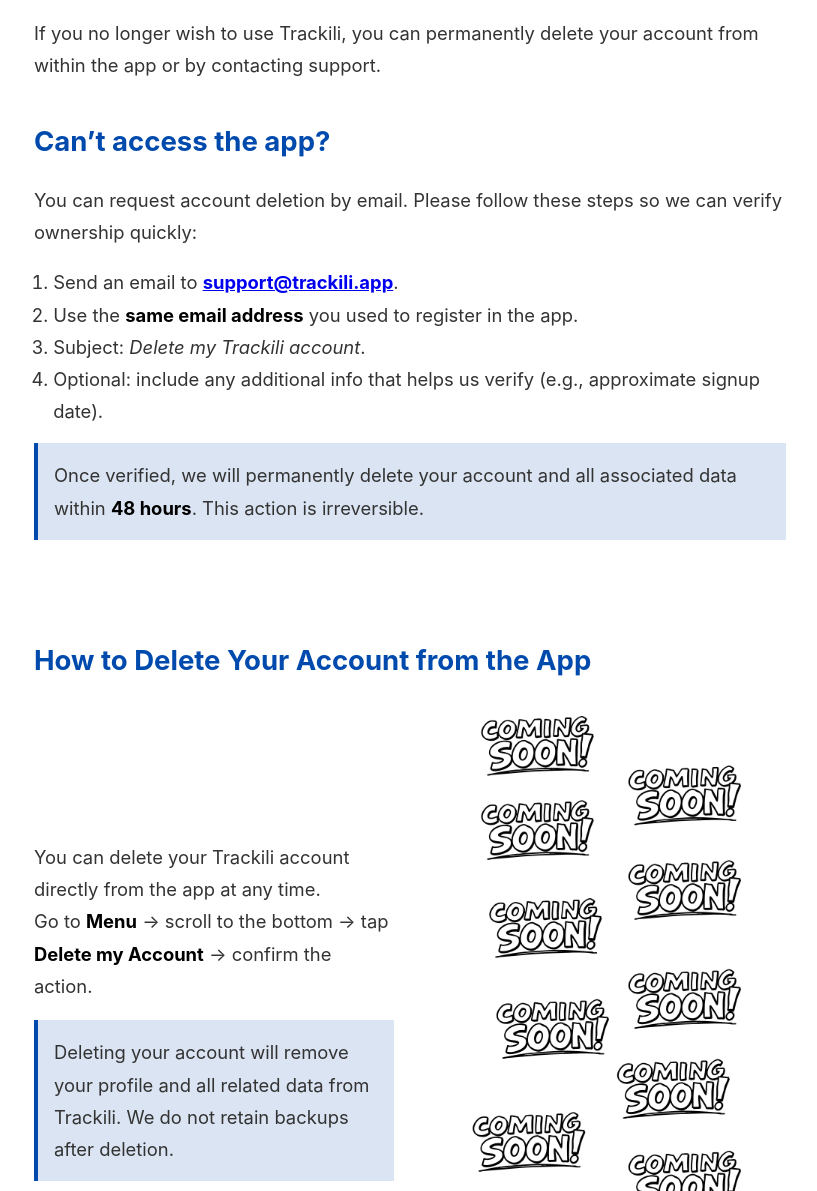
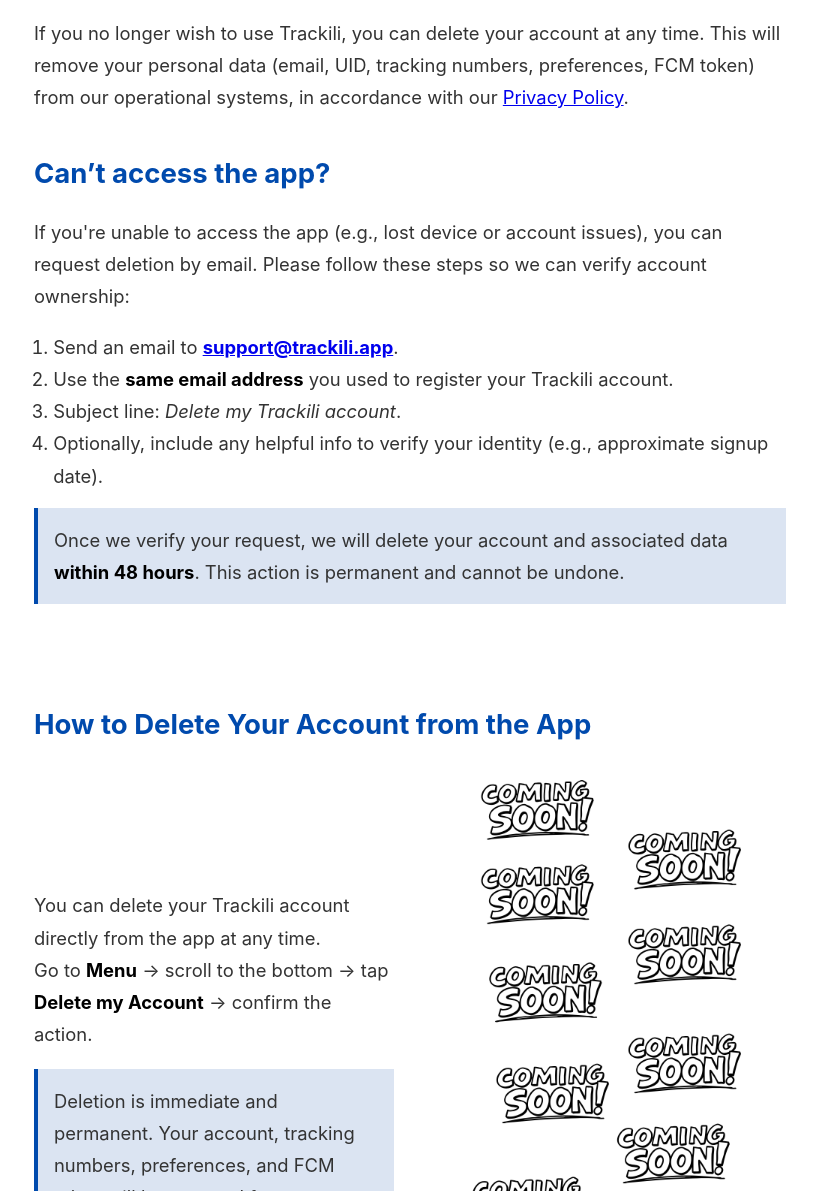
Before and after one commit to NadjimSk/trackili, a plain HTML site: page terms/delete-account.html in a window 1280 px wide. Shown: the part 189-1380 px from the top of the page, without its empty margins (230-1047 px from the left). Drawn offline with Linux system fonts and the light colour scheme.

Commit message:
Update delete-account page to align with Privacy Policy and clarify deletion process

```diff
--- a/terms/delete-account.html
+++ b/terms/delete-account.html
@@ -119,13 +119,11 @@
     }
   </style>
 
-    <!-- Google tag (gtag.js) -->
   <script async src="https://www.googletagmanager.com/gtag/js?id=G-V3T56F9HFJ"></script>
   <script>
     window.dataLayer = window.dataLayer || [];
     function gtag() { dataLayer.push(arguments); }
     gtag('js', new Date());
-
     gtag('config', 'G-V3T56F9HFJ');
   </script>
 </head>
@@ -136,48 +134,46 @@
 
   <main class="legal" role="main">
     <h1>Delete Your Trackili Account</h1>
-        <p>If you no longer wish to use Trackili, you can permanently delete your account from within the app or by
-            contacting support.</p>
+    <p>If you no longer wish to use Trackili, you can delete your account at any time. This will remove your personal data (email, UID, tracking numbers, preferences, FCM token) from our operational systems, in accordance with our <a href="./privacy.html">Privacy Policy</a>.</p>
 
-        <!-- Section A: Can’t access the app -->
     <h2>Can’t access the app?</h2>
-        <p>You can request account deletion by email. Please follow these steps so we can verify ownership quickly:</p>
+    <p>If you're unable to access the app (e.g., lost device or account issues), you can request deletion by email. Please follow these steps so we can verify account ownership:</p>
     <ol>
       <li>Send an email to <strong><a href="mailto:support@trackili.app">support@trackili.app</a></strong>.</li>
-            <li>Use the <strong>same email address</strong> you used to register in the app.</li>
-            <li>Subject: <em>Delete my Trackili account</em>.</li>
-            <li>Optional: include any additional info that helps us verify (e.g., approximate signup date).</li>
+      <li>Use the <strong>same email address</strong> you used to register your Trackili account.</li>
+      <li>Subject line: <em>Delete my Trackili account</em>.</li>
+      <li>Optionally, include any helpful info to verify your identity (e.g., approximate signup date).</li>
     </ol>
-
     <p class="note">
-            Once verified, we will permanently delete your account and all associated data within <strong>48
-                hours</strong>.
-            This action is irreversible.
+      Once we verify your request, we will delete your account and associated data <strong>within 48 hours</strong>. This action is permanent and cannot be undone.
     </p>
 
-        <!-- Section B: App deletion (title for whole section; centered layout) -->
     <h2 class="section-title center">How to Delete Your Account from the App</h2>
-
     <div class="row centered" aria-label="How to delete from the app">
       <div class="text">
         <p>
           You can delete your Trackili account directly from the app at any time.<br />
-                    Go to <strong>Menu</strong> → scroll to the bottom → tap <strong>Delete my Account</strong> →
-                    confirm the action.
+          Go to <strong>Menu</strong> → scroll to the bottom → tap <strong>Delete my Account</strong> → confirm the action.
         </p>
         <p class="note">
-                    Deleting your account will remove your profile and all related data from Trackili. We do not retain
-                    backups after deletion.
+          Deletion is immediate and permanent. Your account, tracking numbers, preferences, and FCM token will be removed from our active systems.
         </p>
       </div>
-
       <div class="image">
-                <img src="../assets/delete-account-screenshot.webp"
-                    alt="App screen showing Delete Account button at the bottom of the menu" loading="lazy"
-                    decoding="async" />
+        <img src="../assets/delete-account-screenshot.webp" alt="App screen showing Delete Account button at the bottom of the menu" loading="lazy" decoding="async" />
       </div>
     </div>
 
+    <h2>Important notes</h2>
+    <ul>
+      <li>Deleted data is removed from our operational systems, but diagnostics already sent to Firebase may persist until Firebase’s retention period ends.</li>
+      <li>If system backups exist, deleted data is removed through the routine backup rotation cycle.</li>
+      <li>We may request reasonable verification before processing deletion requests, especially via email.</li>
+    </ul>
+
+    <div class="email-card">
+      Questions? Email us anytime at <a href="mailto:support@trackili.app">support@trackili.app</a>
+    </div>
   </main>
 
   <div id="site-footer" role="contentinfo"></div>
@@ -190,15 +186,12 @@
       document.getElementById('site-nav').innerHTML = await navRes.text();
       document.getElementById('site-footer').innerHTML = await footerRes.text();
 
-            // سنة ©
       const y = document.getElementById('year');
       if (y) y.textContent = new Date().getFullYear();
 
-            // إظهار النافبار
       const navbar = document.querySelector('.navbar');
       if (navbar) requestAnimationFrame(() => navbar.classList.add('visible'));
 
-            // تفعيل زر الهامبرغر
       const btn = document.querySelector('.hamburger');
       const links = document.querySelector('.nav-links');
       if (btn && links) {
```
Lines whose indentation alone changed are shown as unchanged.
